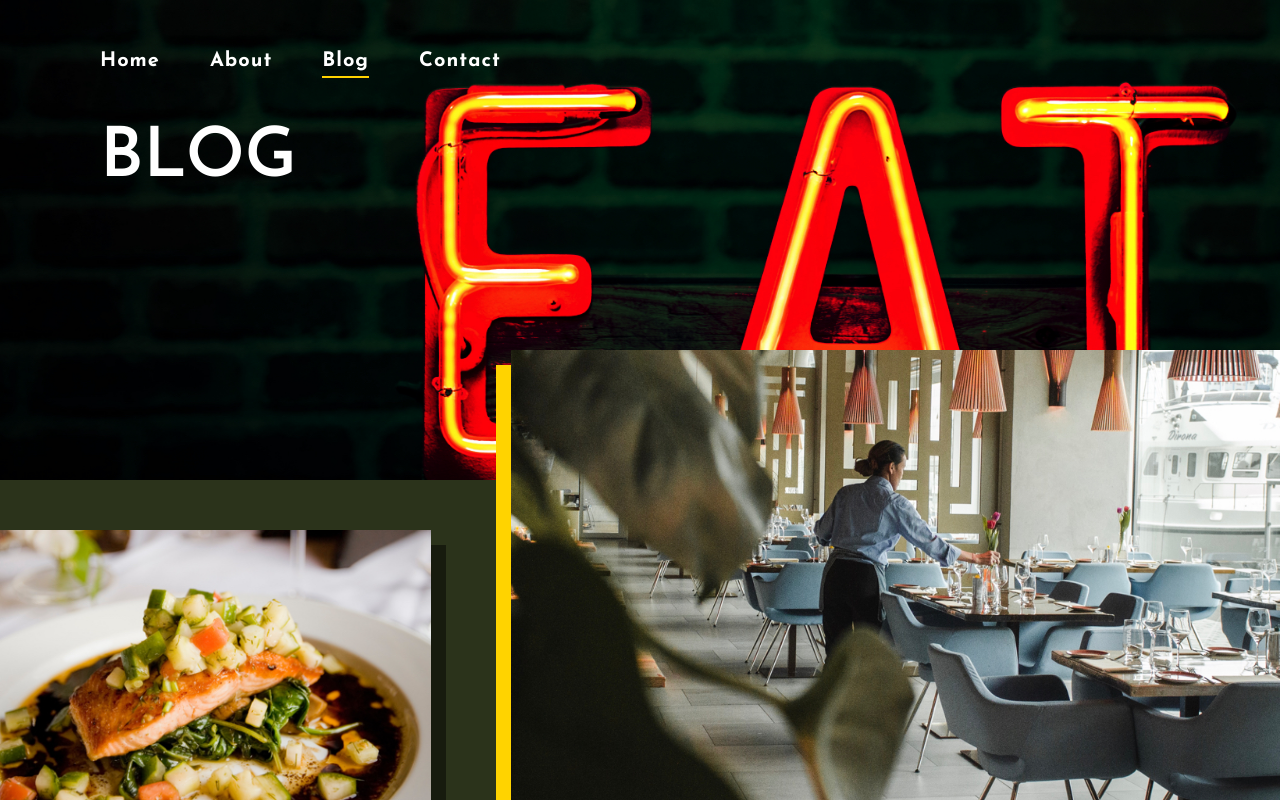
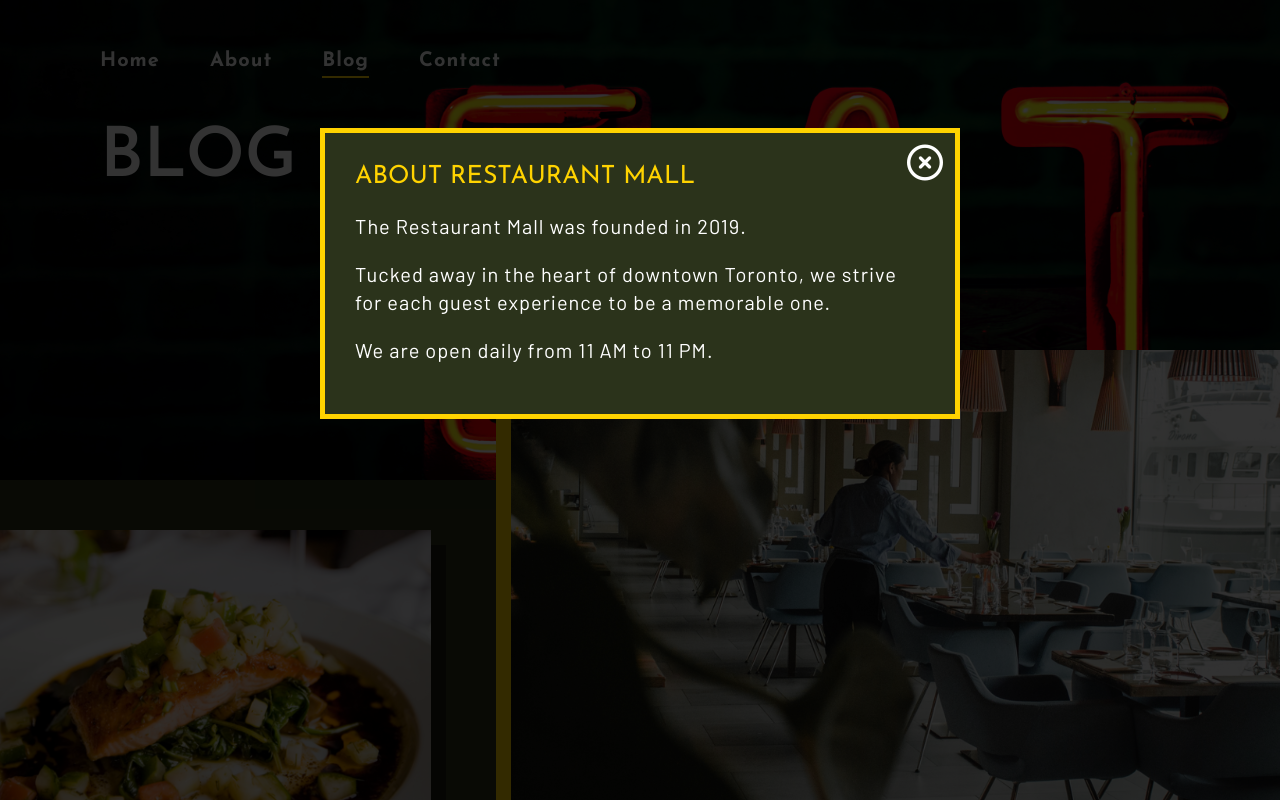
Before and after one commit to sherrytruong/project-one, a plain HTML site: page blog.html in a window 1280 px wide. Both pictures are taken after a click on the link "About". Shown: the top 800 px of the page. Drawn offline with nearby package versions, Linux system fonts and the light colour scheme; files that its build step writes are made by us from their sources.

Commit message:
added script tag into blog.html and contact.html, and modal to About links on those pages.

```diff
--- a/blog.html
+++ b/blog.html
@@ -26,12 +26,22 @@
             <nav>
                 <ul class="header-nav">
                     <li><a href="./index.html">Home</a></li>
-                    <li><a href="#">About</a></li>
+                    <li><a href="#" id="modal-link">About</a></li>
                     <li><a href="./blog.html"><span>Blog</span></a></li>
                     <li><a href="./contact.html">Contact</a></li>
                 </ul>
             </nav>
             <h1>Blog</h1>
+        </div>
+        <div id="popup-modal" class="modal">
+            <div class="modal-text">
+                <span class="close-modal"><i class="far fa-times-circle"></i></span>
+                <h4>About Restaurant Mall</h4>
+                <p>The Restaurant Mall was founded in 2019.</p>
+                <p> Tucked away in the heart of downtown Toronto, we strive for each guest experience to be a memorable one.
+                </p>
+                <p>We are open daily from 11 AM to 11 PM.</p>
+            </div>
         </div>
     </header>
 
@@ -130,6 +140,8 @@
         <p>Copyright © 2019 Juno College</p>
     </footer>
 
+    <script src="./script.js"></script>
+
 </body>
 
 </html>
```
Also changed, not shown: contact.html (+13 -1 lines).
